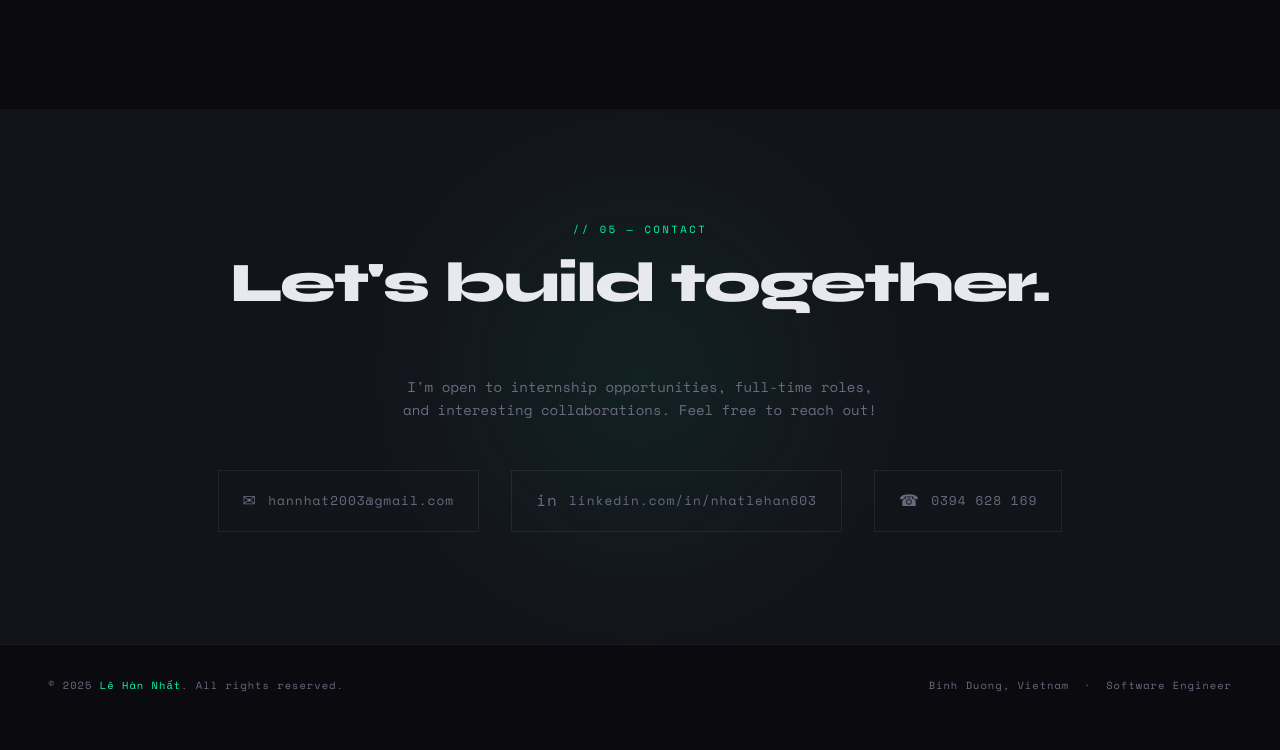
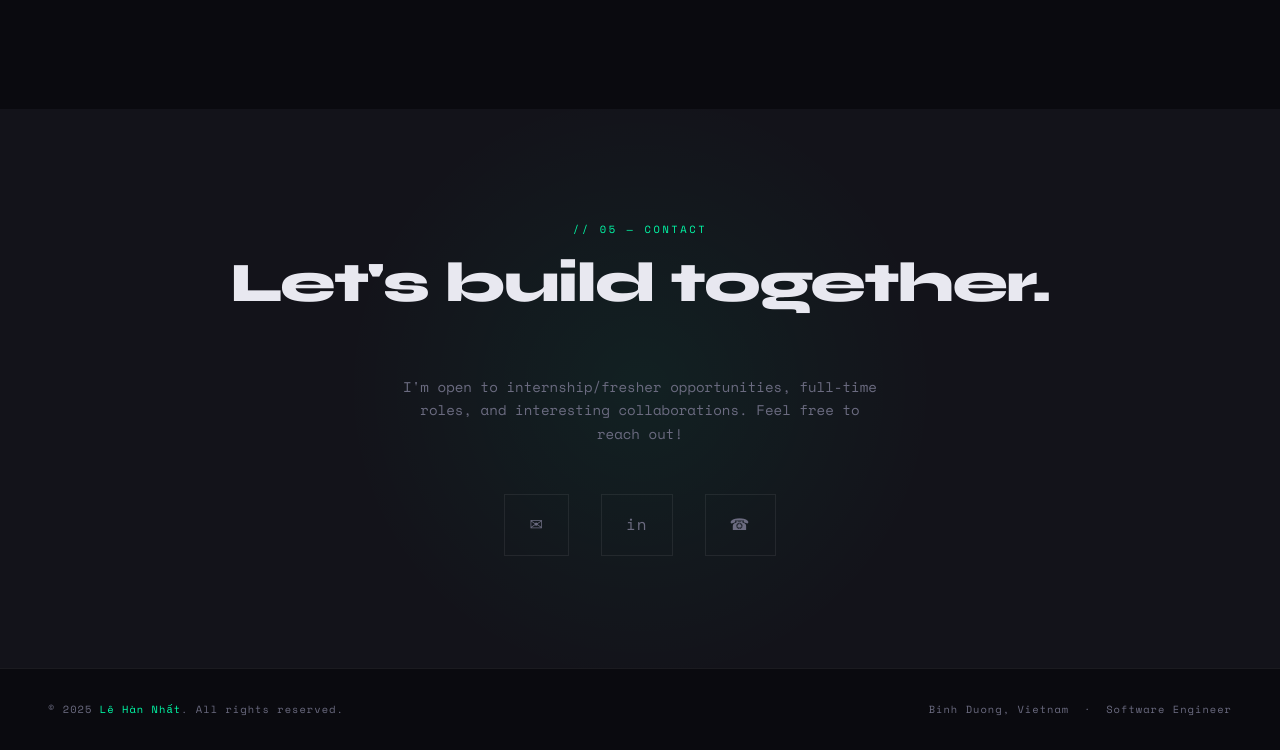
Before and after one commit to nhatledev2003/nhatledev2003.github.io, a plain HTML site: page portfolio.html in a window 1280 px wide. Shown: the part 4027-4777 px from the top of the page. Before the commit the page ends 4753 px from the top, so only its background shows below. Drawn offline with nearby package versions, Linux system fonts and the light colour scheme.

Commit message:
Replace code changes

```diff
--- a/portfolio.html
+++ b/portfolio.html
@@ -635,22 +635,22 @@
   <p class="section-label reveal">// 05 — Contact</p>
   <h2 class="section-title reveal">Let's build together.</h2>
   <p class="reveal" style="color:var(--muted); font-size:0.88rem; max-width:480px; margin:0 auto;">
-    I'm open to internship opportunities, full-time roles, and interesting collaborations.
+    I'm open to internship/fresher opportunities, full-time roles, and interesting collaborations.
     Feel free to reach out!
   </p>
 
   <div class="contact-links reveal">
     <a href="mailto:hannhat2003@gmail.com" class="contact-link">
       <span class="icon">✉</span>
-      hannhat2003@gmail.com
+
     </a>
     <a href="https://www.linkedin.com/in/nhatlehan603" target="_blank" class="contact-link">
       <span class="icon">in</span>
-      linkedin.com/in/nhatlehan603
+
     </a>
     <a href="tel:0394628169" class="contact-link">
       <span class="icon">☎</span>
-      0394 628 169
+
     </a>
   </div>
 </section>
```
